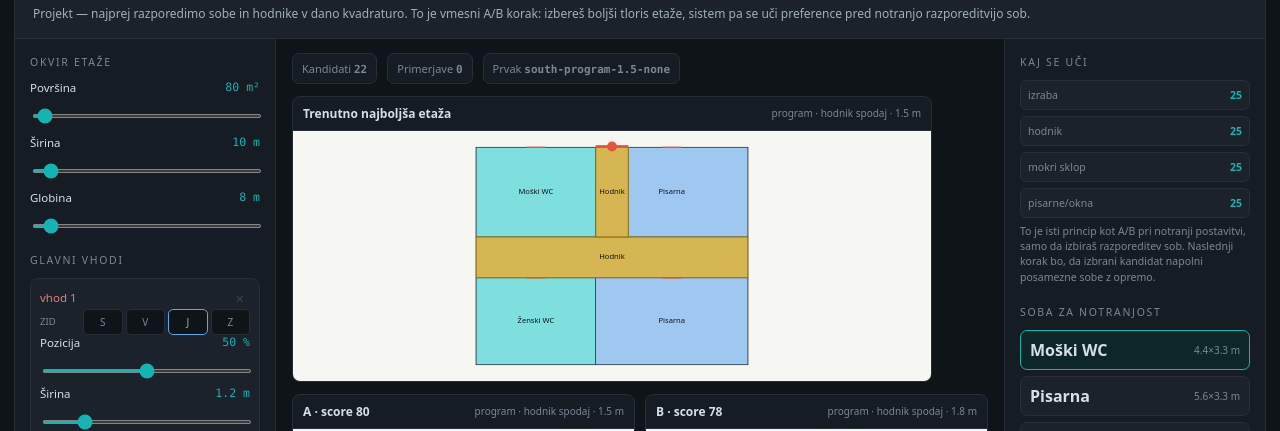
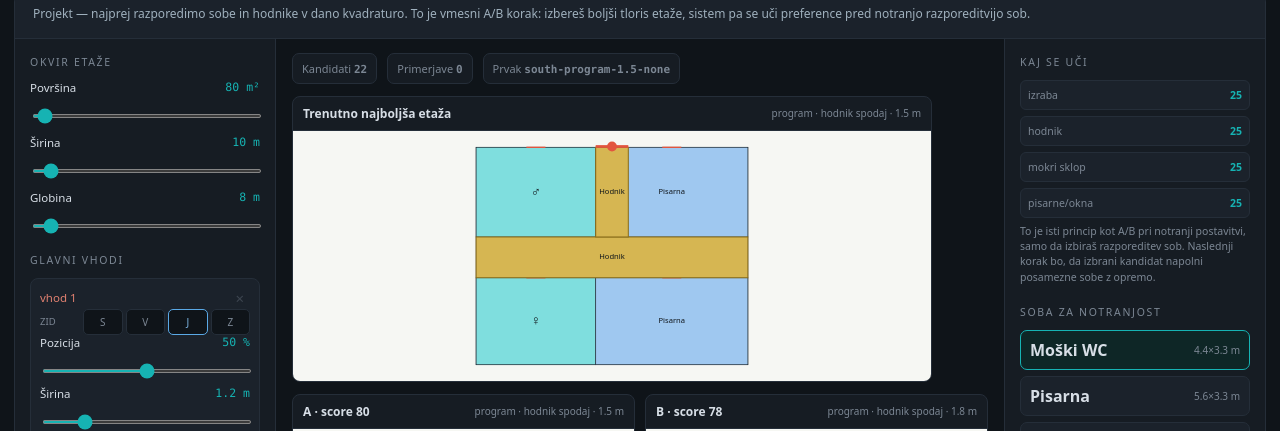
Before and after one commit to zorkojaka/FloorPlannerApp, a React (Vite) app: page / in a window 1280 px wide. Shown: the part 162-593 px from the top of the page. Built offline with nearby package versions, Linux system fonts and the light colour scheme.

Commit message:
Use gender symbols for WC floor labels

```diff
--- a/src/LegacyLayoutEngine.jsx
+++ b/src/LegacyLayoutEngine.jsx
@@ -277,7 +277,7 @@ function FloorSvg({layout}){
     <rect x={pad} y={pad} width={W} height={D} fill="#f6f7f3" stroke="#2b3138" strokeWidth={strokeWidth}/>
     {rooms.map(r=><g key={r.id}>
       <rect x={pad+r.x} y={pad+r.y} width={r.w} height={r.d} fill={roomColor(r.type)} stroke={r.type==="corridor"?"#8a6d19":"#22313a"} strokeWidth={r.type==="corridor"?strokeWidth*1.5:strokeWidth}/>
-      <text x={pad+r.x+r.w/2} y={pad+r.y+r.d/2} textAnchor="middle" dominantBaseline="middle" fontSize={fontSize} fill="#10161b">{r.name}</text>
+      <text x={pad+r.x+r.w/2} y={pad+r.y+r.d/2} textAnchor="middle" dominantBaseline="middle" fontSize={roomLabelSize(r,fontSize)} fontWeight={r.type==="wc"?"700":"400"} fill="#10161b">{roomLabel(r)}</text>
       {r.doorToCorridor&&<rect x={pad+r.x+r.w/2-0.35} y={pad+r.y-strokeWidth} width="0.7" height={strokeWidth*2} fill="#e2553f"/>}
     </g>)}
     {(layout.entrances||[]).map(e=><EntranceMark key={e.id} entry={e} pad={pad} W={W} D={D}/>)}
@@ -305,6 +305,15 @@ function FloorSignals({layout}){
 }
 
 function roomColor(type){return type==="corridor"?"#d6b652":type==="wc"?"#7fdede":"#9fc8f0";}
+function roomLabel(room){
+  if(room.type==="wc"&&room.wcKind==="male") return "♂";
+  if(room.type==="wc"&&room.wcKind==="female") return "♀";
+  if(room.type==="wc") return "WC";
+  return room.name;
+}
+function roomLabelSize(room,fontSize){
+  return room.type==="wc"?fontSize*1.8:fontSize;
+}
 function floorWeightLabel(key){return ({compactness:"izraba",corridorEfficiency:"hodnik",wetGrouping:"mokri sklop",officeFrontage:"pisarne/okna"})[key]||key;}
 function round1(v){return Math.round(v*10)/10;}
 function makeStrategyProfile(kind){
```
